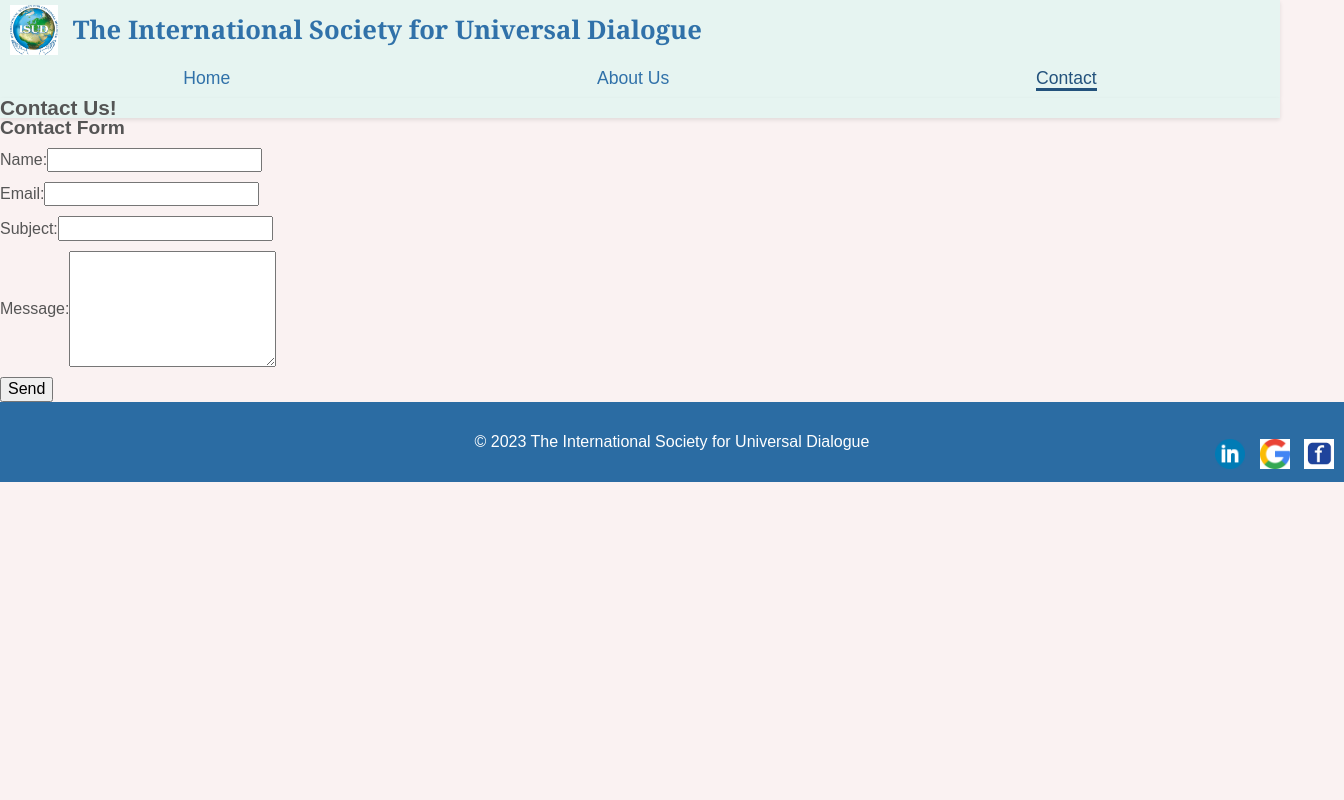
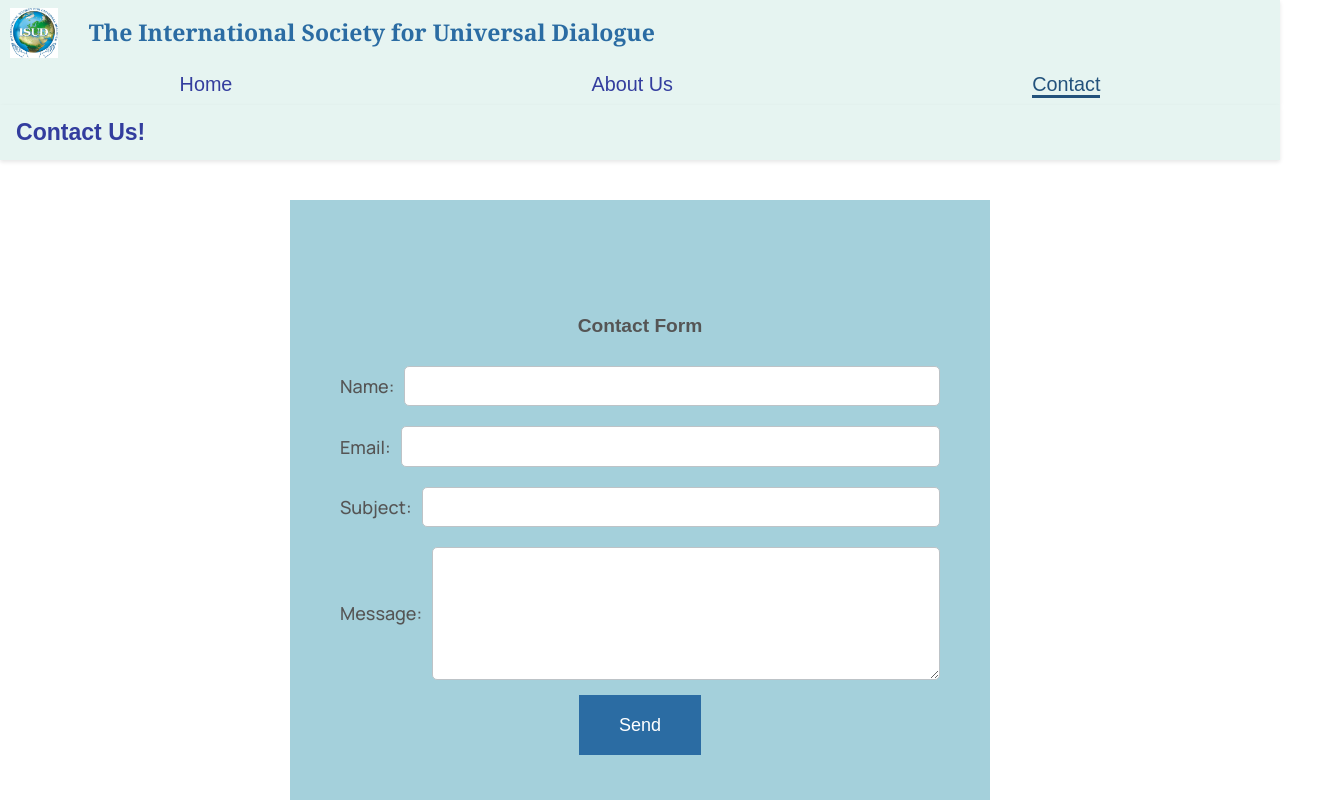
Before and after one commit to ykamran16/project2z, a plain HTML site: page contact.html in a window 1280 px wide. Shown: the top 800 px of the page, 1344 px wide, since content can reach past the window. Drawn offline with nearby package versions, Linux system fonts and the light colour scheme; a script that the page names is missing.

Commit message:
Updated contact css code

```diff
--- a/css/contact.css
+++ b/css/contact.css
@@ -7,42 +7,50 @@ html{
 	font-family: "Nunitos", Times, sans-serif;
 }
 
-body, h1, h2. h3, ul, li{
-	margin:0;
-	padding:1rem;
+
+/* Body*/
+body, h1, h2, h3, p, ul, li {
+  margin: 0;
+  padding: 1rem;
 }
 
-body{
-	background-color: #faf2f2;
-	margin: 0;
-	padding: 0;
+body {
+  background-color: #ffffff;
+  margin: 0;
+  padding: 0;
 }
 
-h1,h2,h3{
-	font-weight: bold;
+h1, h2, h3 {
+  font-weight: bold;
+}
+
+h1{
+  font-size: 1.44em;
+  color: #2b6ca3;
 }
 
 h2{
-	font-size: 1.3em;
+  font-size: 1.44em;
+  color: #333d9e;
+  position: relative;
 }
 
-h3{
-	font-size: 1.2em;
+h3 {
+  font-size: 1.2em;
 }
 
-.input {
-  display: flex;
-  align-items: center;
-  margin: 10px 0;
+p {
+  font-size: 1em;
 }
 
+/* Footer*/
 footer {
   text-align: center;
   padding: 2rem;
   background-color: #2b6ca3;
   color: #ffffff;
   font-size: 1rem;
-  position: relative;
+
 }
 
 .reach-us {
@@ -60,3 +68,147 @@ footer {
 .reach-us img {
   width: 30px;
 }
+
+nav ul {
+  list-style: none;
+}
+
+nav ul li a {
+  color: #333d9e;
+  text-decoration: none;
+  transition: color 0.3s;
+}
+ul {
+  list-style: none;
+}
+
+li {
+  margin: 0 10px;
+  display: block;
+  font-size: 1.125em;
+}
+
+li a {
+  color: #000;
+}
+
+li a:hover {
+  color: #3498db;
+}
+
+a {
+  color: #ffffff;
+  text-decoration: none;
+  transition: color 0.3s;
+}
+
+
+
+/* Input Fields */
+.input{
+  display: flex;
+  align-items: center;
+  margin: 10px 0;
+}
+
+label {
+  flex: 1;
+  text-align: right;
+  margin-right: 10px;
+  font-family: 'Manrope', sans-serif;
+  font-size: 1.125em;
+}
+
+
+
+label, input[type="email"], textarea {
+  width: 100%;
+}
+
+input[type="email"], textarea {
+  padding: 10px;
+  margin: 5px 0;
+  border: 1px solid #bdc3c7;
+  border-radius: 5px;
+}
+
+input, textarea {
+  width: 100%;
+  padding: 10px;
+  margin: 5px 0;
+  border: 1px solid #bdc3c7;
+  border-radius: 5px;
+}
+
+button {
+  background-color: #2b6ca3;
+  color: #ffffff;
+  border: none;
+  padding: 20px 40px;
+  font-size: 1.125em;
+  cursor: pointer;
+  transition: background-color 0.3s;
+}
+
+button:hover {
+  background-color: #2c3e50;
+}
+
+
+
+/*Mobile contact form*/
+.contact-form {
+  background-color: #a4d0db;
+  padding: 100px 50px;
+  margin: 5px 0;
+}
+
+/* mobile content*/
+.content{
+  text-align: center;
+}
+
+@media only screen and (min-width: 600px) {
+  /* Header and Navigation - Tablet */
+  nav ul li {
+    display: inline;
+    margin: 0 10px;
+  }
+
+  /* Tablet Content */
+
+  .content{
+    width: 700px;
+    height: 500px;
+  }
+
+
+  /* Page Content - Tablet */
+  .content {
+    max-width: 75%;
+    margin: 0 auto;
+    padding: 20px;
+  }
+
+  /* Contact Form - Tablet */
+  .contact-box {
+    display: flex;
+    justify-content: space-between;
+  }
+
+  .contact-form {
+    flex: 1;
+  }
+
+  .container {
+    flex: 1;
+    margin-left: 20px;
+  }
+
+
+  /* Info Blocks - Tablet*/
+  .contact-form{
+    padding: 100px 50px;
+    margin: 20px 0;
+  }
+}
```
